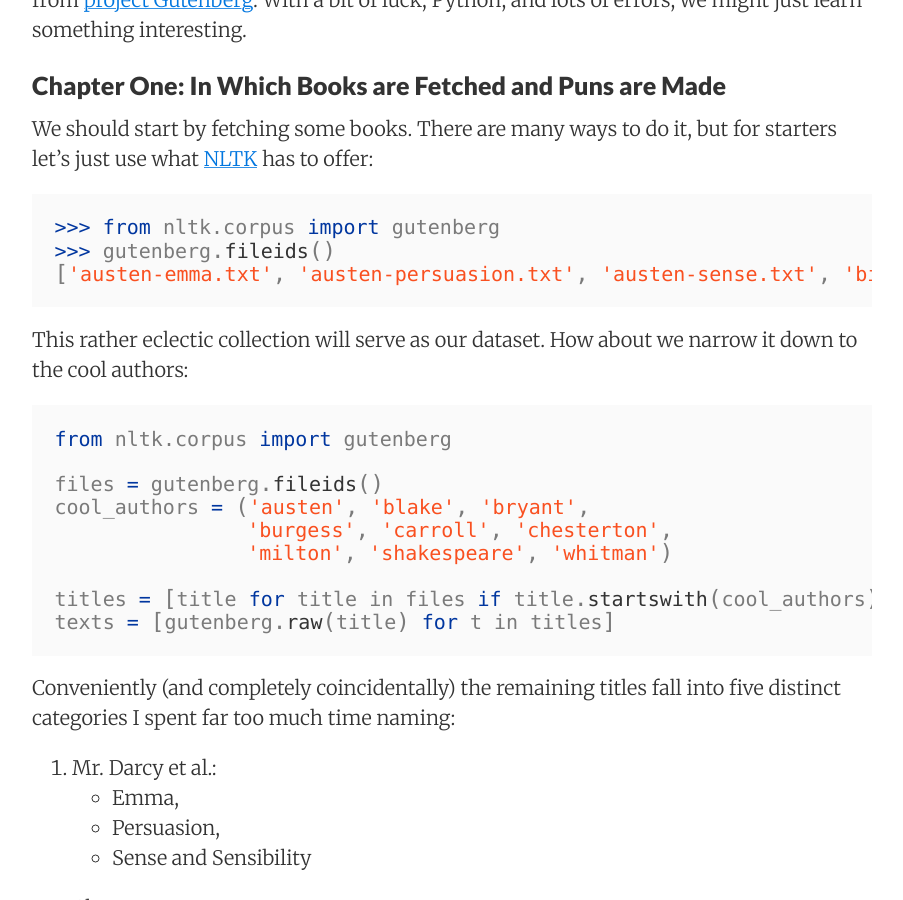
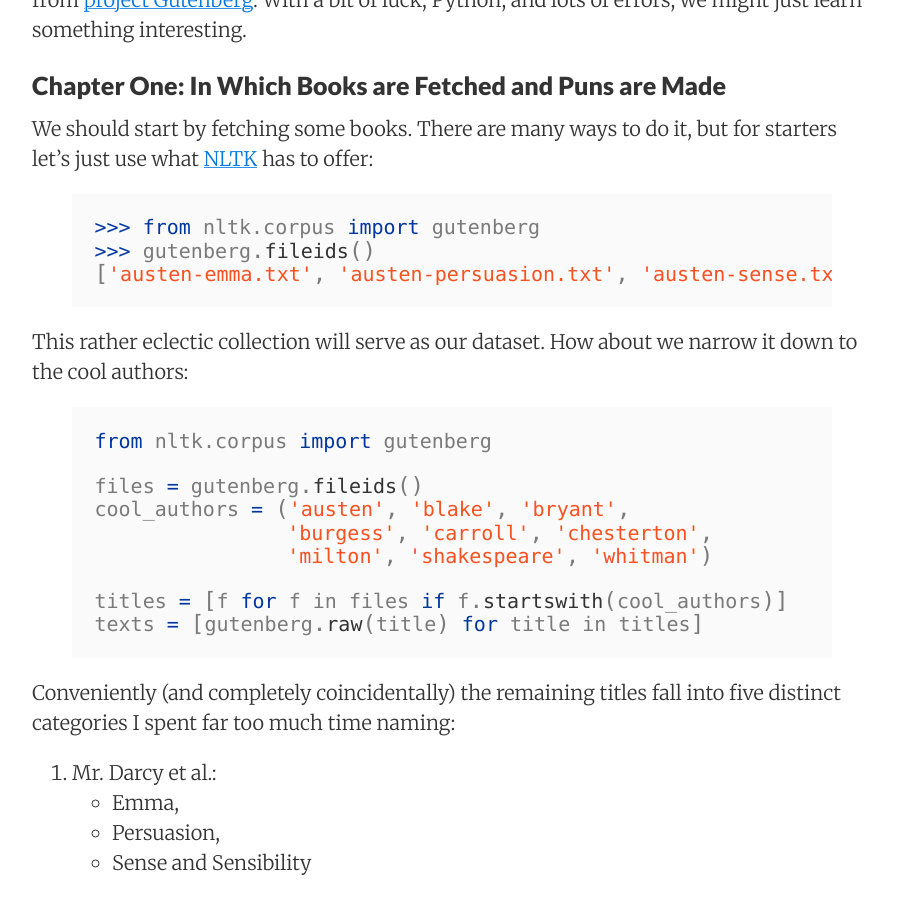
Before and after one commit to sbdzdz/sebastiandziadzio.github.io, a Jekyll site: the page built from _posts/2017-05-01-fun-with-books.md, in a window 1280 px wide and 900 px high, scrolled down 576 px. Shown: the whole window, without its empty margins (188-1091 px from the left). Built offline with Jekyll 4.4.1, drawn with Linux system fonts in a browser that asks for light colours; nearby versions of some CDN libraries.

Commit message:
Remove thanks.md, use highlighting in markdown

````diff
--- a/_posts/2017-05-01-fun-with-books.md
+++ b/_posts/2017-05-01-fun-with-books.md
@@ -14,13 +14,13 @@
 
 ### Chapter One: In Which Books are Fetched and Puns are Made
 We should start by fetching some books. There are many ways to do it, but for starters let's just use what [NLTK](http://www.nltk.org/) has to offer:
-```python
+{% highlight python %}
 >>> from nltk.corpus import gutenberg
 >>> gutenberg.fileids()
 ['austen-emma.txt', 'austen-persuasion.txt', 'austen-sense.txt', 'bible-kjv.txt', 'blake-poems.txt', 'bryant-stories.txt', 'burgess-busterbrown.txt', 'carroll-alice.txt', 'chesterton-ball.txt', 'chesterton-brown.txt', 'chesterton-thursday.txt', 'edgeworth-parents.txt', 'melville-moby_dick.txt', 'milton-paradise.txt', 'shakespeare-caesar.txt', 'shakespeare-hamlet.txt', 'shakespeare-macbeth.txt', 'whitman-leaves.txt']
-```
+{% endhighlight %}
 This rather eclectic collection will serve as our dataset. How about we narrow it down to the cool authors:
-```python
+{% highlight python %}
 from nltk.corpus import gutenberg
 
 files = gutenberg.fileids()
@@ -28,9 +28,10 @@
                 'burgess', 'carroll', 'chesterton',
                 'milton', 'shakespeare', 'whitman')
 
-titles = [title for title in files if title.startswith(cool_authors)]
-texts = [gutenberg.raw(title) for t in titles]
-```
+titles = [f for f in files if f.startswith(cool_authors)]
+texts = [gutenberg.raw(title) for title in titles]
+{% endhighlight %}
+
 Conveniently (and completely coincidentally) the remaining titles fall into five distinct categories I spent far too much time naming:
 1. Mr. Darcy et al.:
 * Emma,
````
Also changed, not shown: thanks.md (deleted, +0 -6 lines).
